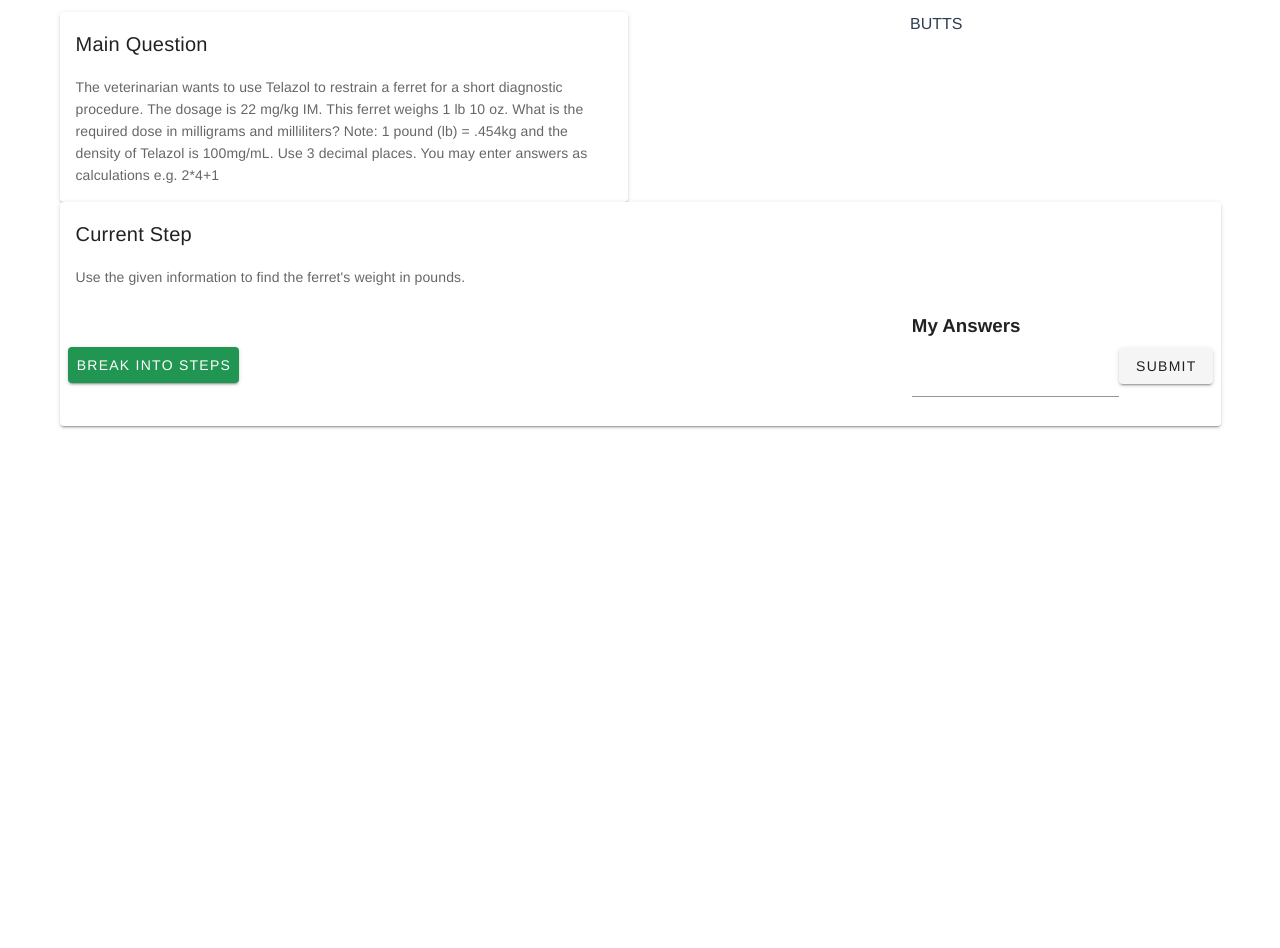
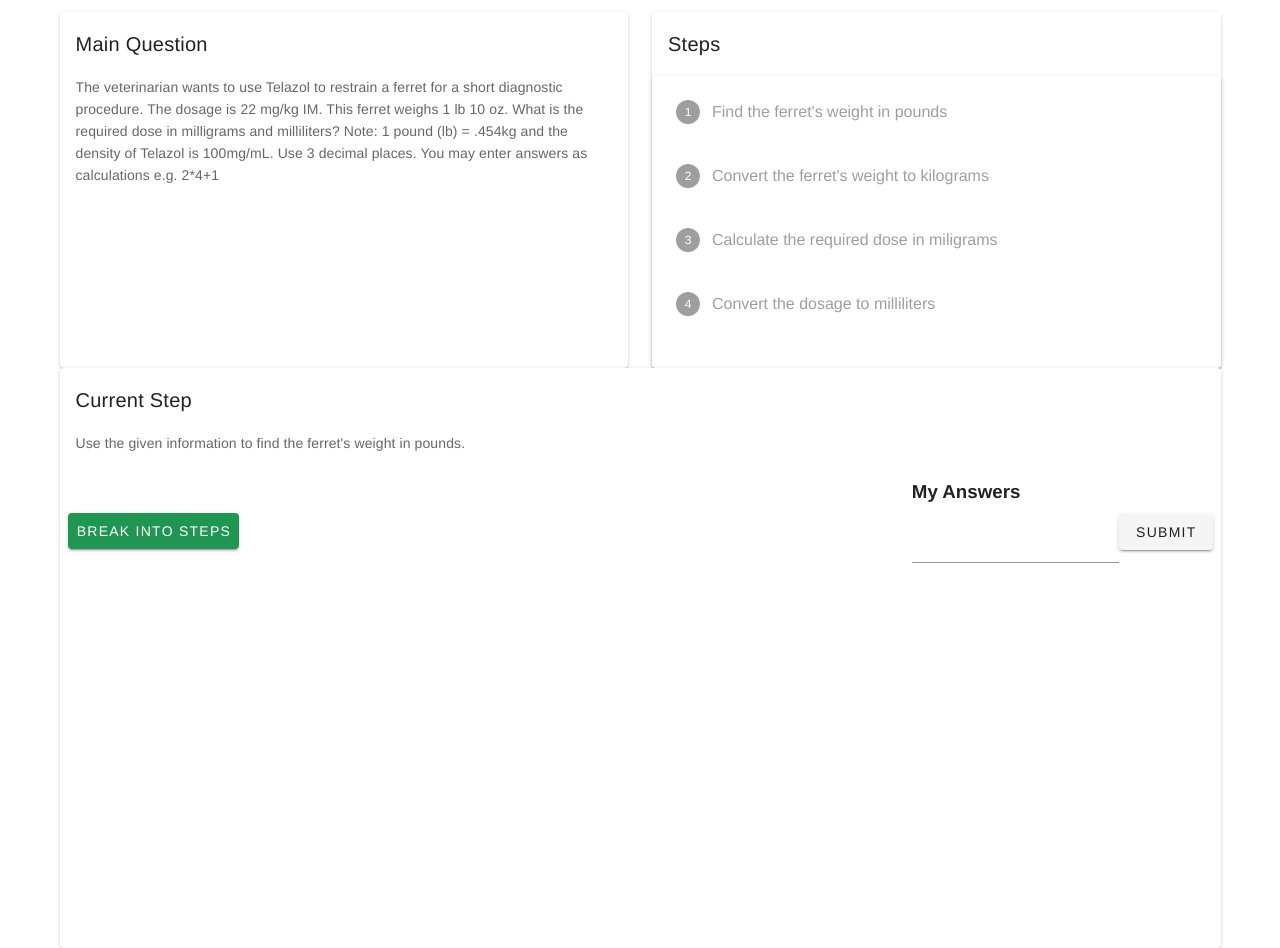
Before and after one commit to TutorTown/dose-tutor-vuetify, a Vue app: page /problem in a window 1280 px wide. Both pictures are taken after a click on the button "BREAK INTO STEPS". Before the commit the page ends 800 px from the top, so only its background shows below. Built offline with nearby package versions, Linux system fonts and the light colour scheme.

Commit message:
feat: display step names and numbers. Style main question height to match stepper.

```diff
--- a/src/components/Problem.vue
+++ b/src/components/Problem.vue
@@ -7,12 +7,16 @@
 				:is-current-step="$store.getters.stepLevel === 0"
 				:is-main-question="true"
 				:prompt="prompt"
+				flex--grow--1
 				:submitted-answers="submittedAnswers"
 				@submit="handleSubmit($event)"
 			/>
 		</v-col>
 		<v-col v-if="$store.getters.stepLevel > 0">
-			BUTTS
+			<problem-stepper
+				:sub-stepper="false"
+				:steps="$store.state.currentProblem.problem.mainStep.subSteps"
+			/>
 		</v-col>
 	</v-row>
 	<problem-step
@@ -27,12 +31,14 @@
 </template>
 
 <script type="text/javascript">
-import ProblemStep from './ProblemStep.vue'
+import ProblemStep from './ProblemStep.vue';
+import ProblemStepper from './ProblemStepper.vue';
 
 export default {
 	name: 'Problem',
 	components: {
 		ProblemStep,
+		ProblemStepper,
 	},
 	props: {
 
--- a/src/components/ProblemStep.vue
+++ b/src/components/ProblemStep.vue
@@ -1,6 +1,6 @@
 <template>
 	<div id="step_wrapper">
-		<v-card>
+		<v-card class="step_card">
 			<v-card-title>{{isMainQuestion ? 'Main Question' : 'Current Step'}}</v-card-title>
 
 			<v-card-text> {{ prompt }} </v-card-text>
@@ -47,7 +47,12 @@ export default {
 </script>
 
 <style type="scss" scoped>
-
+	#step_wrapper {
+	height: 100%;
+}
+.step_card {
+	height: 100%;
+}
 .v-card__actions {
 	display: flex;
 	position: relative;
--- /dev/null
+++ b/src/components/ProblemStepper.vue
@@ -0,0 +1,53 @@
+<template>
+	<v-card
+		class="stepper"
+	>
+		<v-card-title>{{ header }}</v-card-title>
+		<v-stepper
+			v-model="currentStep"
+			vertical
+		>
+			<v-stepper-step
+				v-for="(step, index) in steps"
+				:key="`step-${index}`"
+				:step="index + 1"
+				:complete="index < currentStep"
+			>
+				{{step.stepName}}
+			</v-stepper-step>
+		</v-stepper>
+	</v-card>
+</template>
+
+<script type="text/javascript">
+export default {
+	name: 'ProblemStepper',
+	data: function() {
+		return {
+			currentStep: 0,
+		}
+	},
+	computed: {
+		header() {
+			if (this.subStepper) {
+				return 'Sub-Steps';
+			}
+			return 'Steps';
+		}
+	},
+	props: {
+		subStepper: {
+			type: Boolean,
+			default: false,
+		},
+		steps: {
+			// type: Array,
+			required: true,
+		}
+	},
+}
+</script>
+
+<style scoped lang="scss">
+
+</style>
```
Also changed, not shown: src/components/ProblemSteps.vue (deleted, +0 -16 lines).
